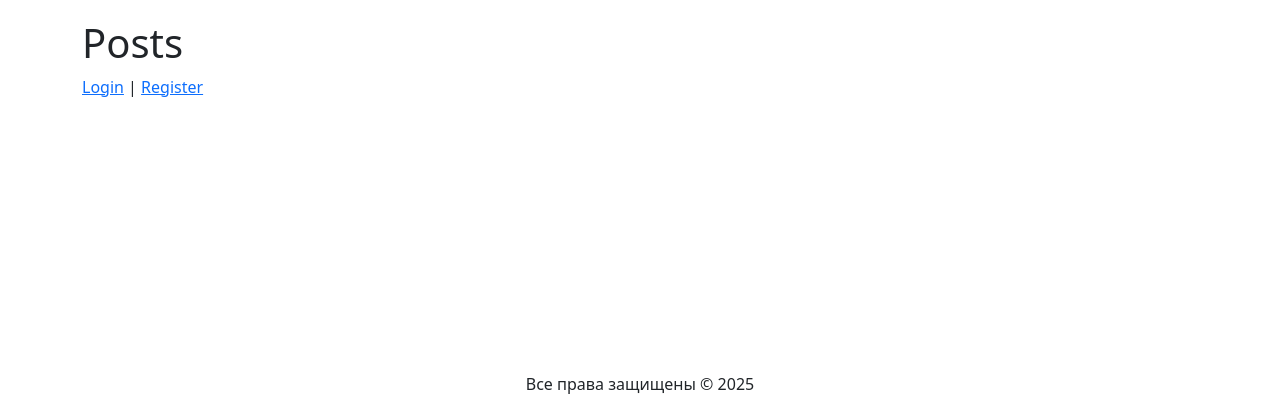
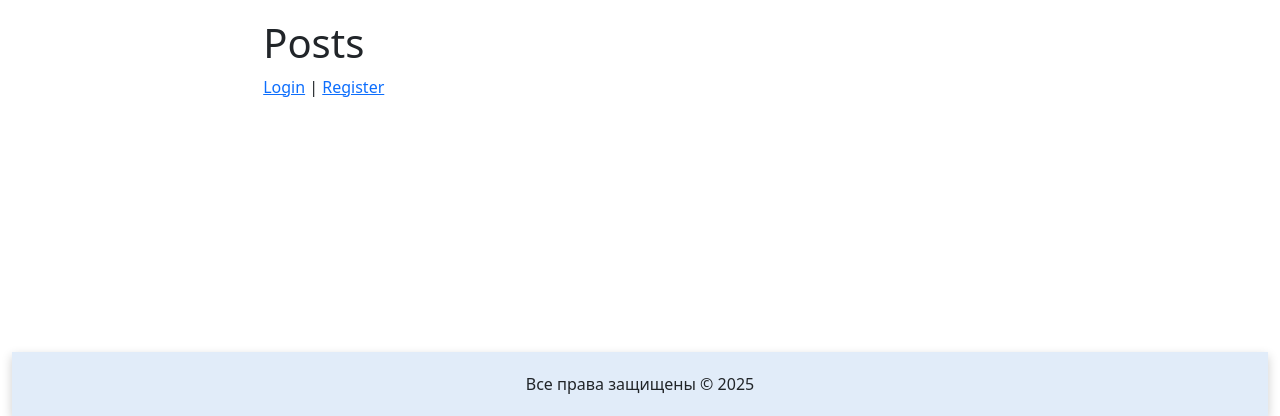
Before and after one commit to ElkaMaclaud/simple_sms, a PHP site: page /index.php in a window 1280 px wide. Shown: the part 384-800 px from the top of the page. Run offline with PHP 8.4, Linux system fonts and the light colour scheme.

Commit message:
fix: corrected style

```diff
--- a/styles/style.css
+++ b/styles/style.css
@@ -1,4 +1,6 @@
 .container {
+    width: 100%;
+    min-width: 100%;
     display: flex;
     flex-direction: column;
     max-height:  100vh;
@@ -6,11 +8,14 @@
     gap: 20px;
 }
 header, footer {
-    margin: 20px 0;
+    padding: 20px 0;
     text-align: center;
+    background-color: rgba(156, 193, 235, .3);
+    box-shadow: 0 4px 10px rgba(0, 0, 0, 0.2);
 }
 .nested_container {
     flex-grow: 1;
+    padding: 0 20%;
 }
 .welcome-message {
     display: flex;
```
